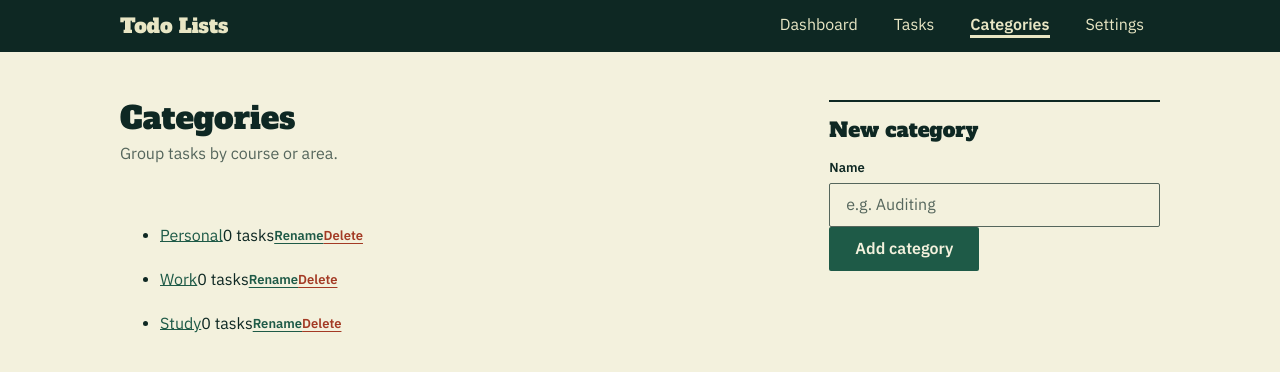
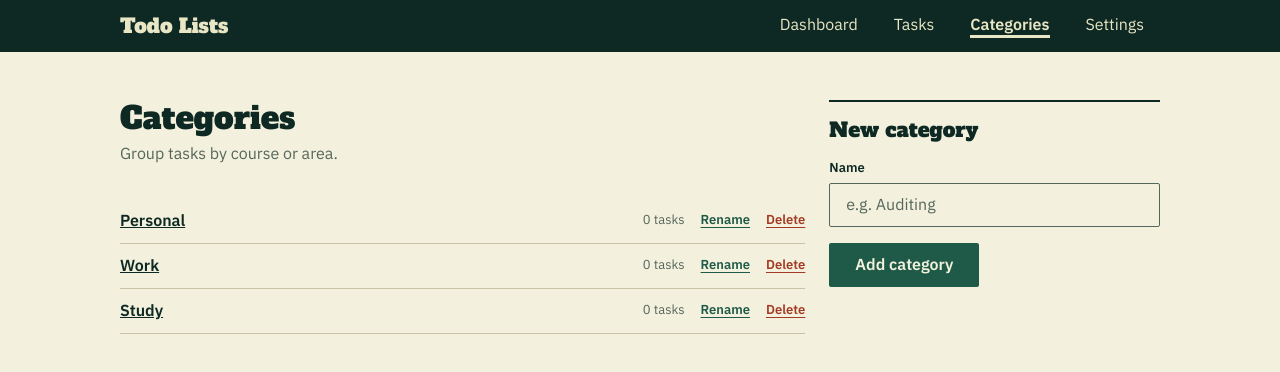
Before and after one commit to PHEAROMMM/TODO-App, a React (Vite) app: page /categories in a window 1280 px wide. Shown: the top 372 px of the page. Built offline with nearby package versions, Linux system fonts and the light colour scheme.

Commit message:
feat: add categories styles

```diff
--- a/src/styles/categories.css
+++ b/src/styles/categories.css
@@ -0,0 +1,53 @@
+.category-form {
+  display: flex;
+  flex-direction: column;
+  gap: var(--s3);
+}
+
+.category-form__actions {
+  display: flex;
+  gap: var(--s3);
+}
+
+.category-list {
+  margin: 0;
+  padding: 0;
+  list-style: none;
+}
+
+.category-item {
+  display: grid;
+  grid-template-columns: minmax(0, 1fr) auto auto auto;
+  align-items: center;
+  gap: 0 var(--s3);
+  border-bottom: 1px solid var(--rule);
+}
+
+.category-item--editing {
+  display: block;
+  padding: var(--s3) 0;
+}
+
+.category-item__name {
+  overflow: hidden;
+  color: var(--ink);
+  font-weight: 600;
+  text-overflow: ellipsis;
+  white-space: nowrap;
+}
+
+.category-item__count {
+  color: var(--muted);
+  font-size: var(--t-sm);
+}
+
+@media (max-width: 520px) {
+  .category-item {
+    grid-template-columns: minmax(0, 1fr) auto auto;
+  }
+
+  .category-item__count {
+    grid-column: 1;
+    grid-row: 2;
+  }
+}
```
